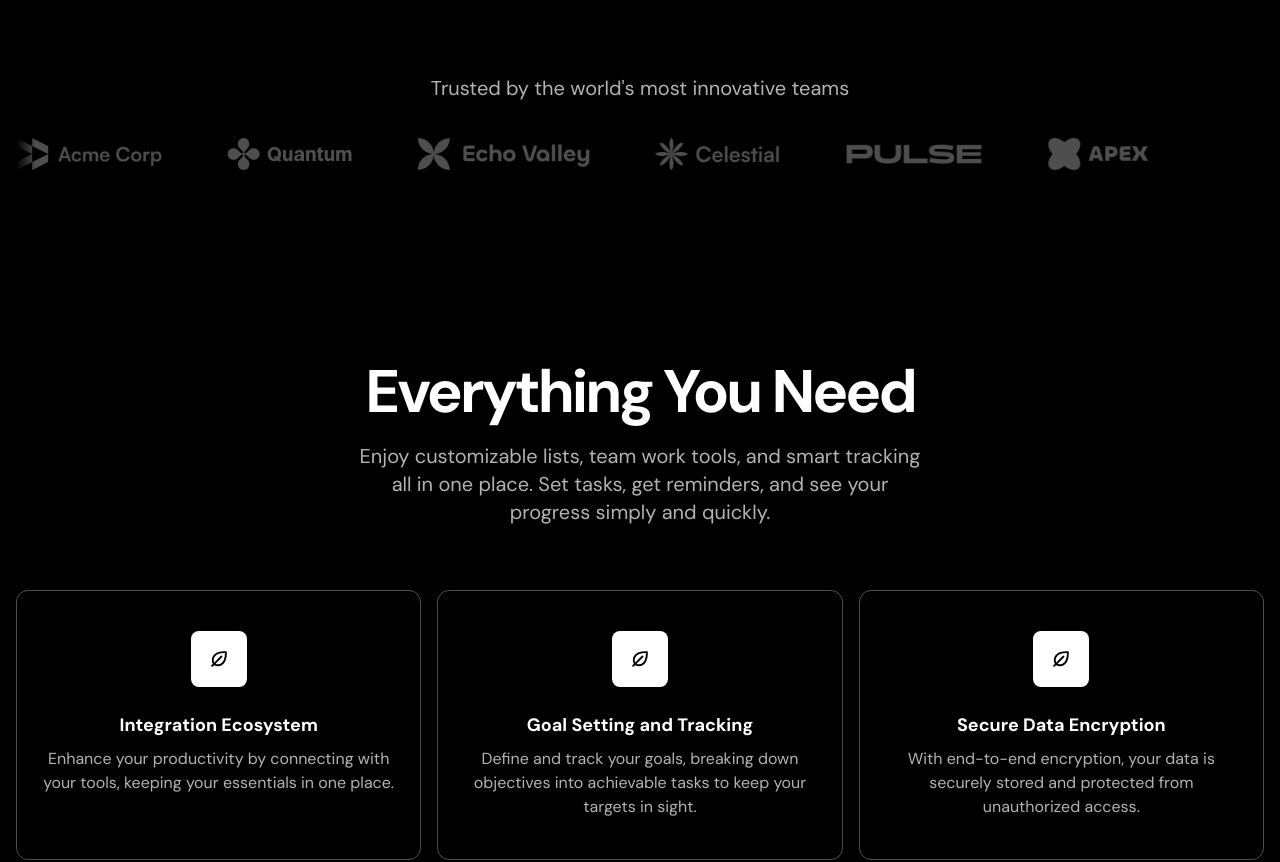
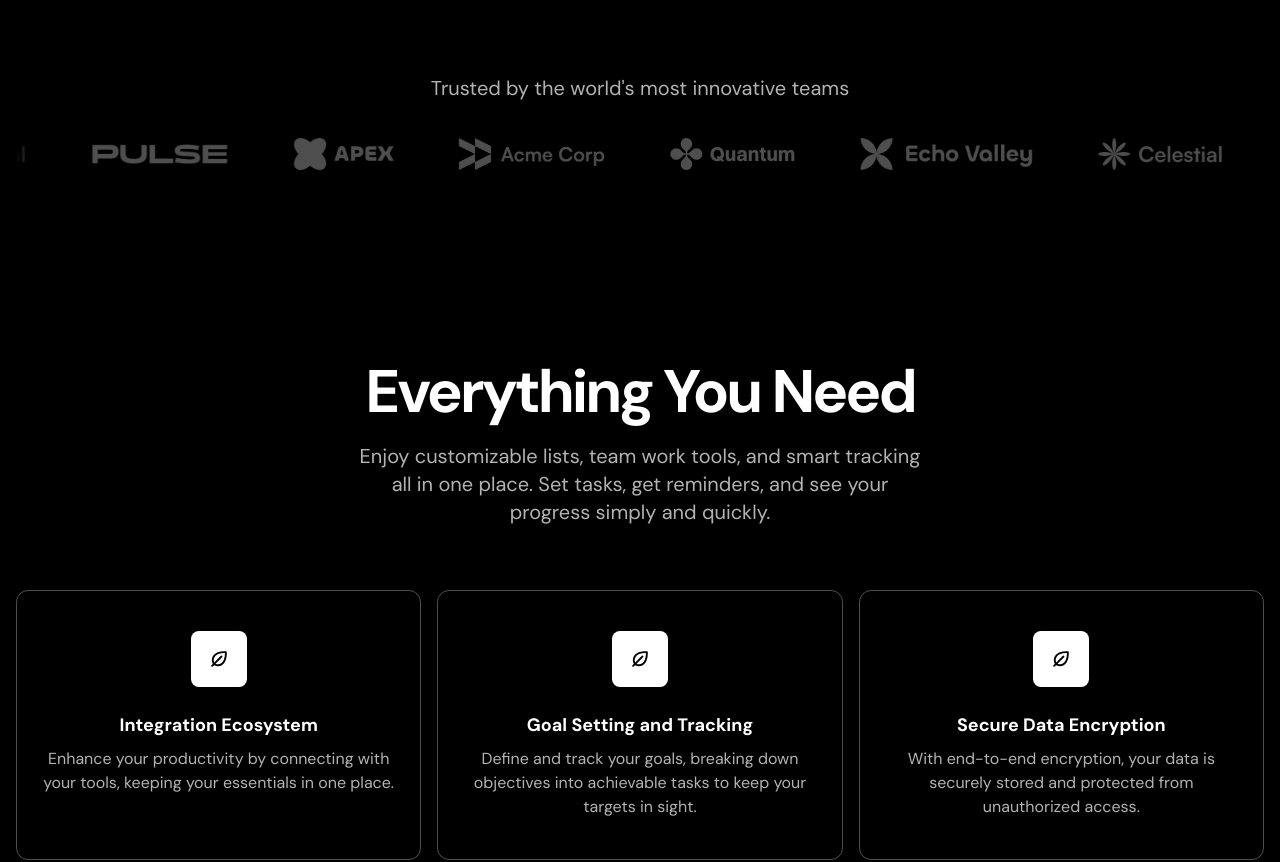
Before and after one commit to CodeWithSomesh/The-Life-Manager-Landing-Page, a Next.js app: page / in a window 1280 px wide. Shown: the part 860-1722 px from the top of the page. Built offline with nearby package versions, Linux system fonts and the light colour scheme.

Commit message:
Done with Logo Ticker Animation

```diff
--- a/src/components/LogoTicker.tsx
+++ b/src/components/LogoTicker.tsx
@@ -1,3 +1,5 @@
+"use client"
+
 import acmeLogo from "../assets/images/acme.png";
 import quantumLogo from "../assets/images/quantum.png";
 import echoLogo from "../assets/images/echo.png";
@@ -5,6 +7,8 @@ import celestialLogo from "../assets/images/celestial.png";
 import pulseLogo from "../assets/images/pulse.png";
 import apexLogo from "../assets/images/apex.png";
 import Image from "next/image";
+import { motion } from 'framer-motion'
+
 
 const images = [
   { src: acmeLogo, alt: "Acme Logo" },
@@ -24,12 +28,19 @@ export const LogoTicker = () => {
           Trusted by the world&apos;s most innovative teams
         </h2>
 
-        <div className="overflow-hidden mt-9 before:content-[''] after:content-['']
+        <div className="flex overflow-hidden mt-9 before:content-[''] before:z-10 after:content-['']
         before:absolute after:absolute before:h-full after:h-full before:w-5 after:w-5
         relative before:left-0 after:right-0 before:top-0 after:top-0
         before:bg-[linear-gradient(to_right,#000,rgb(0,0,0,0))]
         after:bg-[linear-gradient(to_left,#000,rgb(0,0,0,0))]" >
-          <div className="flex gap-16">
+          <motion.div className="flex gap-16 flex-none pr-16"
+          initial={{translateX: 0}}
+          animate={{translateX: "-50%"}}
+          transition={{
+            duration: 10,
+            ease: "linear",
+            repeat: Infinity,
+          }}>
             {images.map(({ src, alt }) => (
               <Image
                 key={alt}
@@ -38,7 +49,16 @@ export const LogoTicker = () => {
                 className="flex-none h-8 w-auto"
               />
             ))}
-          </div>
+
+            {images.map(({ src, alt }) => (
+              <Image
+                key={alt}
+                src={src}
+                alt={alt}
+                className="flex-none h-8 w-auto"
+              />
+            ))}
+          </motion.div>
         </div>
       </div>
     </div>
```
